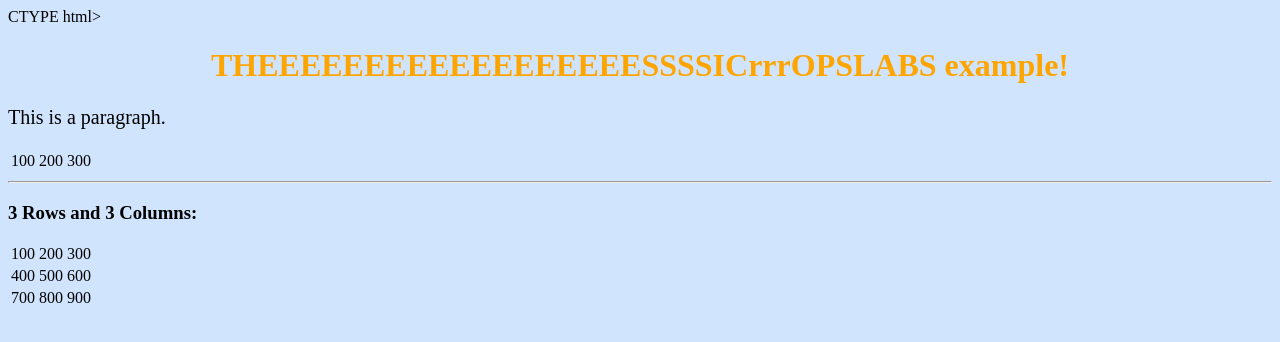
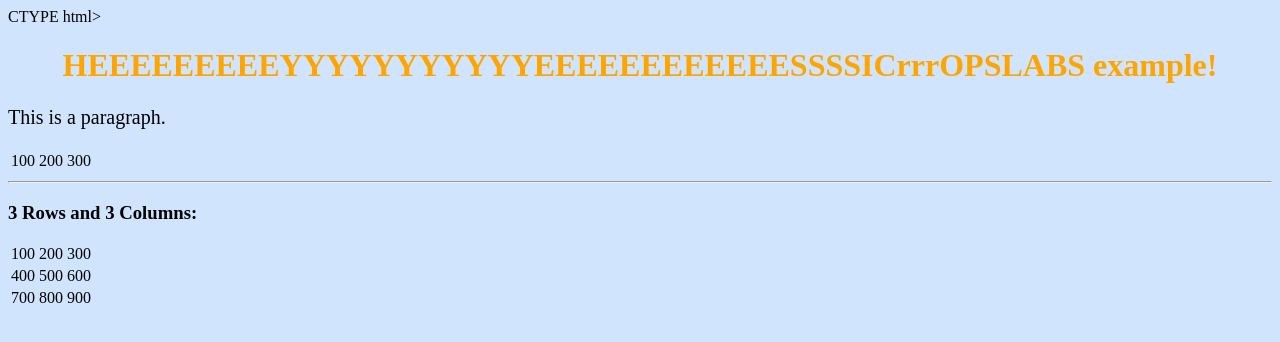
Before and after one commit to rsthakur83/Tutorial, a plain HTML site: page index.html in a window 1280 px wide. Drawn offline with Linux system fonts and the light colour scheme.

Commit message:
first commit1

```diff
--- a/index.html
+++ b/index.html
@@ -11,7 +11,7 @@ CTYPE html>
 					<style>body{background-color:#d0e4fe;}h1{color:orange;text-align:center;}p{font-family:"Times New Roman";font-size:20px;}</style>
 				</head>
 				<body>
-					<h1>THEEEEEEEEEEEEEEEEEESSSSICrrrOPSLABS example!</h1>
+					<h1>HEEEEEEEEEYYYYYYYYYYYEEEEEEEEEEEESSSSICrrrOPSLABS example!</h1>
 					<p>This is a paragraph.</p>
 					<table>
 						<tr>
```
